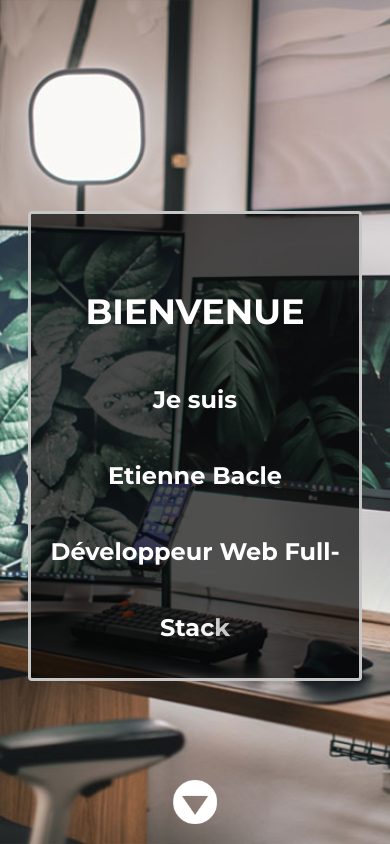
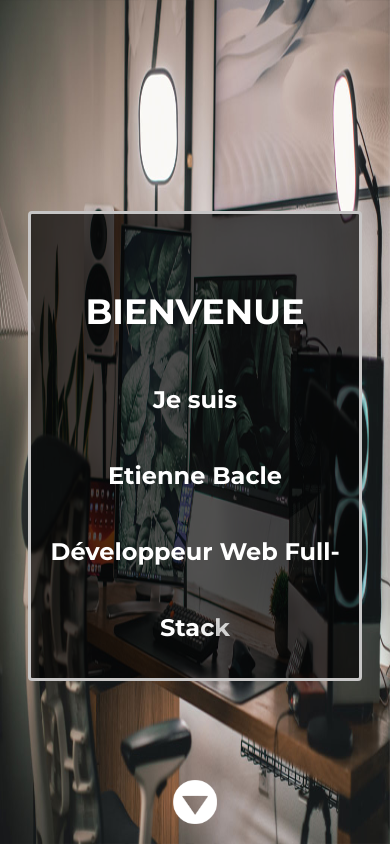
Before and after one commit to EtienneApi/Portfolio-d-ploy-, a React (Vite) app: page / in a window 390 px wide. Shown: the top 844 px of the page. Built offline with nearby package versions, Linux system fonts and the light colour scheme; no server answers.

Commit message:
clamp background img

```diff
--- a/src/style/Home.css
+++ b/src/style/Home.css
@@ -5,9 +5,11 @@
 }
 body {
   margin: 0;
-  background: url(../assets/Images/background.jpg) 20% fixed;
-  background-size: cover;
+  background: url(../assets/Images/background.jpg)20% fixed no-repeat;
+  background-size: 100vw 100vh;
   overflow-x: hidden;
+  width: 100vw;
+  height: 100vh;
 }
 body::-webkit-scrollbar-thumb {
   background-color: #f47121;
@@ -17,12 +19,12 @@ body::-webkit-scrollbar {
   width: 10px;
 }
 @media screen and (max-width: 768px) {
-  body {
-    overflow-y: hidden;
-  }
-  body::-webkit-scrollbar {
-    display: none;
-  }
+ body {
+  background-size: contain cover;
+  overflow-x: hidden;
+  width: 100vw;
+  height: 00%;
+ }
 }
 
 /********* CSS DU HEADER ****************/
```
